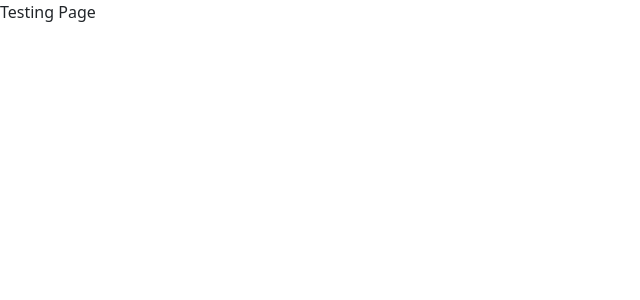
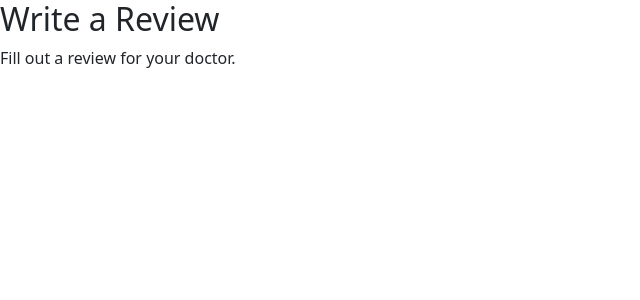
Before and after one commit to Chris8115/CS490-Group-1-Frontend, a React (Create React App) app in the folder client/: page /testing in a window 1280 px wide. Shown: the top 300 px of the page, without its empty margins (0-640 px from the left). Built offline with nearby package versions, Linux system fonts and the light colour scheme.

Commit message:
Began working on dashboard item component

```diff
--- a/client/src/app/routes/Testing.js
+++ b/client/src/app/routes/Testing.js
@@ -1,7 +1,9 @@
+
+import DashboardItem from "../../components/DashboardItem";
 
 function Testing() {
     return <>
-        Testing Page
+        <DashboardItem itemName="Write a Review" itemDescription="Fill out a review for your doctor."/>
     </>
 }
 
--- /dev/null
+++ b/client/src/components/DashboardItem.js
@@ -0,0 +1,12 @@
+function DashboardItem(props) {
+    return <>
+
+        <div style={{ display: 'flex', flexDirection: "column", alignContent: "flex-start" }}>
+            <h2>{props.itemName}</h2>
+            <p>{props.itemDescription}</p>
+        </div>
+
+    </>
+}
+
+export default DashboardItem;
```
